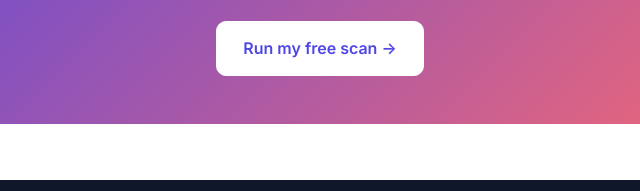
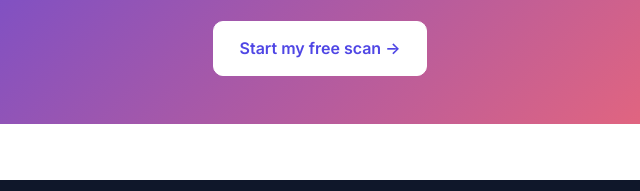
Before and after one commit to carlrich1/iddelete, a plain HTML site: page index.html in a window 1280 px wide. Shown: the part 3977-4168 px from the top of the page, 320-960 px from the left. Drawn offline with Linux system fonts and the light colour scheme.

Commit message:
Match bottom CTA button label to Start my free scan

```diff
--- a/index.html
+++ b/index.html
@@ -261,7 +261,7 @@
     <div class="cta-banner">
       <h2>Find out who's selling you.</h2>
       <p>Run a free exposure scan in 90 seconds. Find out exactly how many brokers have your name, address, and phone — no credit card required.</p>
-      <a class="btn btn-ghost btn-lg" href="signup.html">Run my free scan →</a>
+      <a class="btn btn-ghost btn-lg" href="signup.html">Start my free scan →</a>
     </div>
   </div>
 </section>
```
